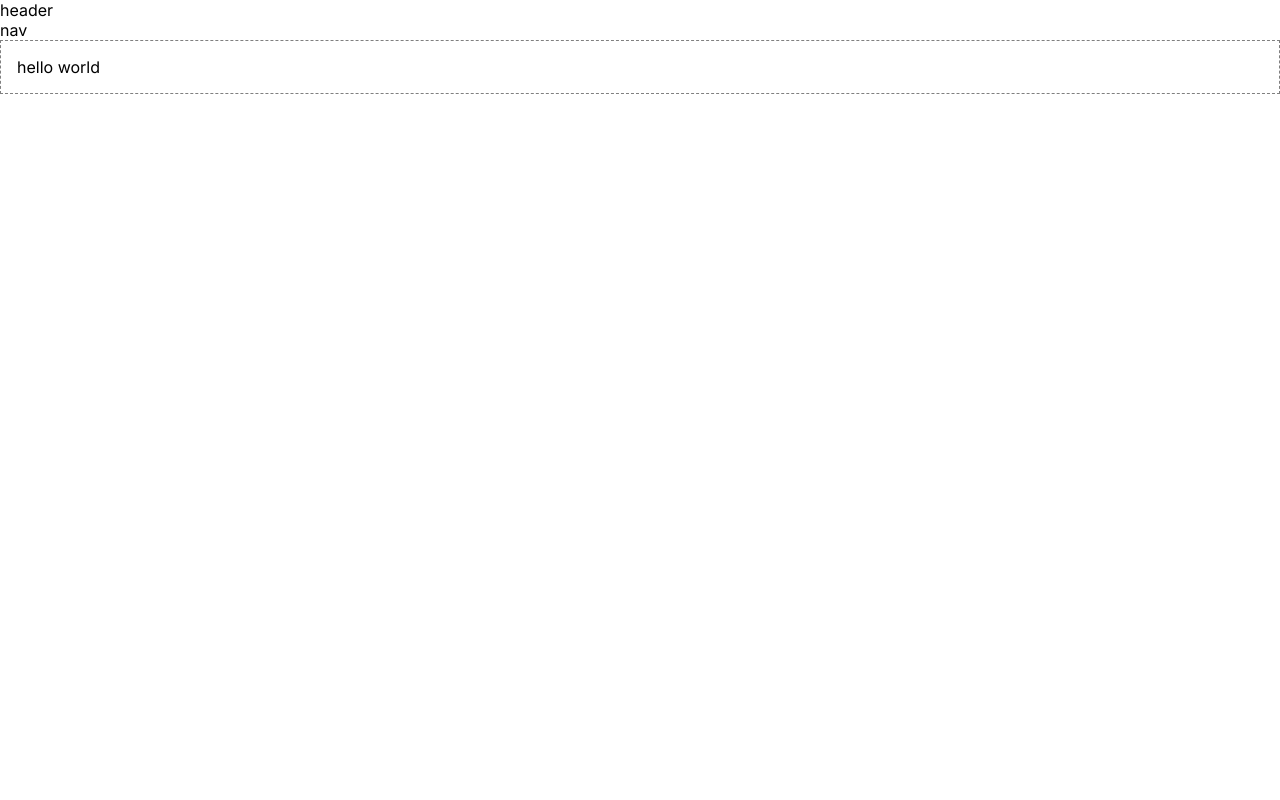
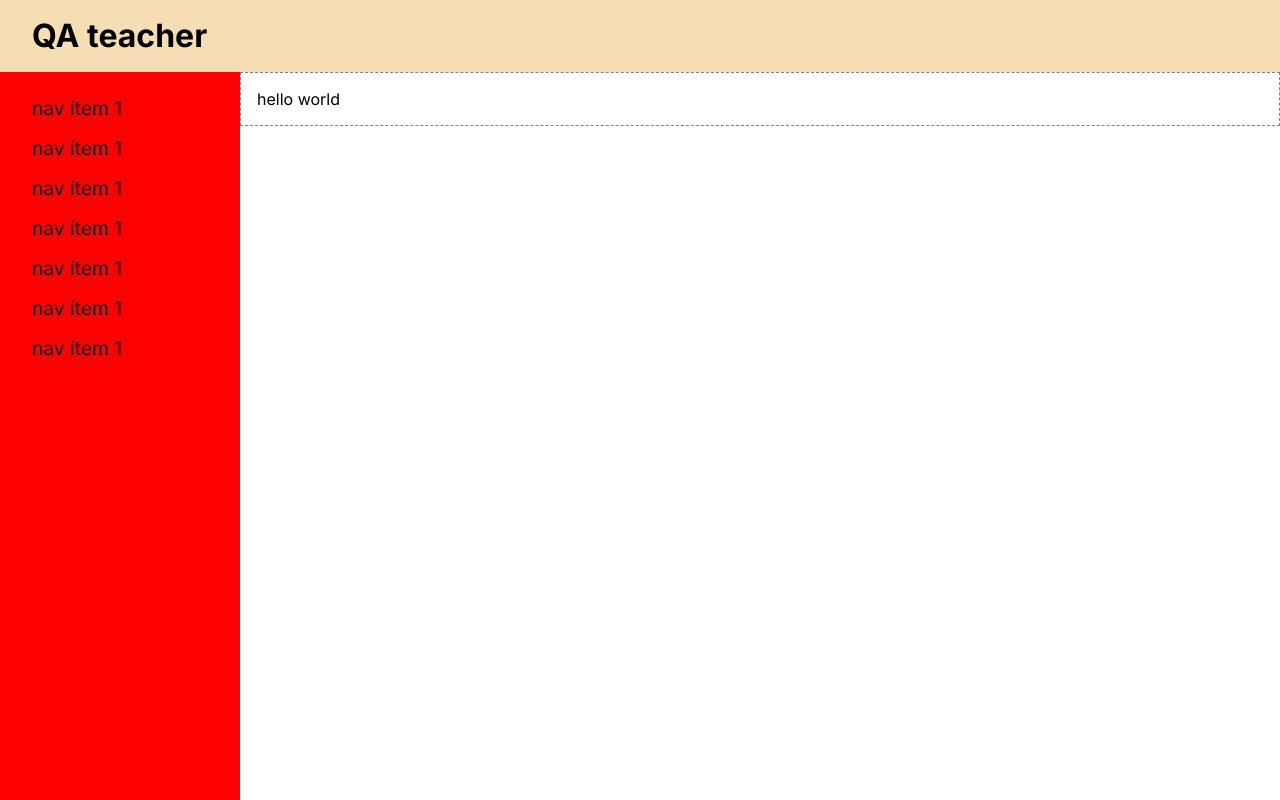
Before and after one commit to antonkalininsky/qa-teacher, a Next.js app: page / in a window 1280 px wide. Built offline with nearby package versions, Linux system fonts and the light colour scheme.

Commit message:
basic layout

```diff
--- a/src/app/layout.tsx
+++ b/src/app/layout.tsx
@@ -18,14 +18,22 @@
   return (
     <html lang="ru">
       <body className={inter.className}>
-        <div>
-          header
-        </div>
-        <div>
-          nav
-        </div>
-        <div>
-          {children}
+        <div className={styles.main}>
+          <div className={styles.header}>
+            QA teacher
+          </div>
+          <div className={styles.navigation}>
+            <div>nav item 1</div>
+            <div>nav item 1</div>
+            <div>nav item 1</div>
+            <div>nav item 1</div>
+            <div>nav item 1</div>
+            <div>nav item 1</div>
+            <div>nav item 1</div>
+          </div>
+          <div className={styles.content}>
+            {children}
+          </div>
         </div>
       </body>
     </html>
--- a/src/app/styles.module.css
+++ b/src/app/styles.module.css
@@ -0,0 +1,31 @@
+.main {
+    position: relative;
+}
+
+.header {
+    width: 100vw;
+    font-size: 2rem;
+    font-weight: bold;
+    background-color: wheat;
+    padding: 1rem 2rem;
+    height: 4.5rem;
+}
+
+.navigation {
+    height: 100vh;
+    position: fixed;
+    left: 0;
+    bottom: 0;
+    top: 4.5rem;
+    background-color: red;
+    width: 15rem;
+    padding: 1rem 1rem 1rem 2rem;
+    font-size: 1.2rem;
+    line-height: 2.5rem;
+}
+
+.content {
+    padding-left: 15rem;
+    width: 100%;
+    height: calc(100vh - 4.5rem);
+}
```
